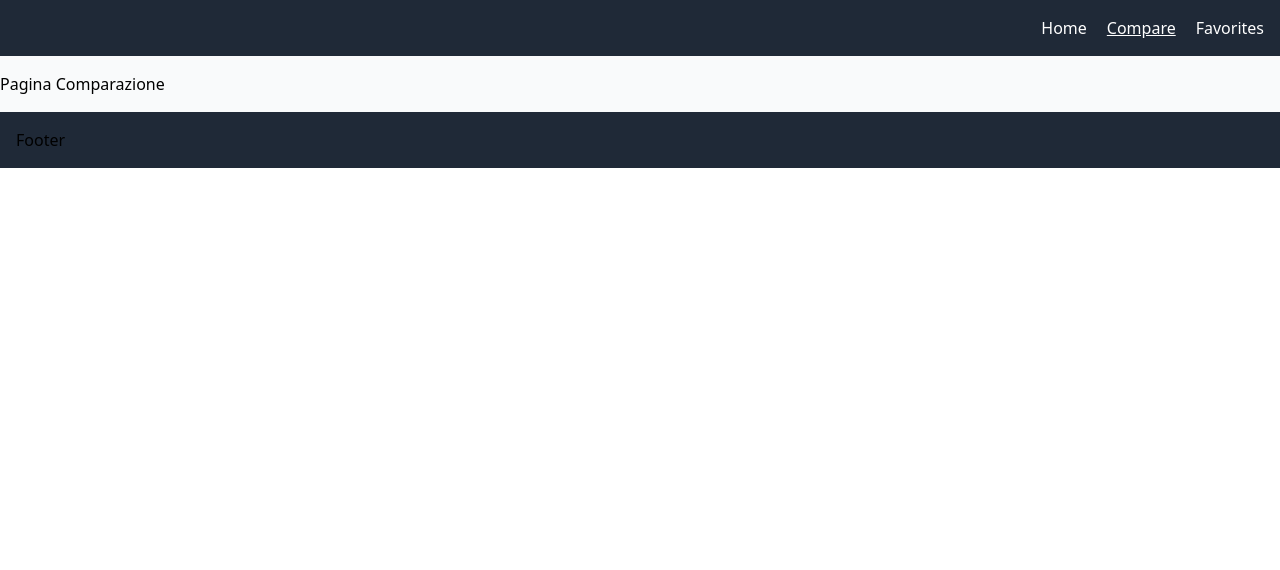
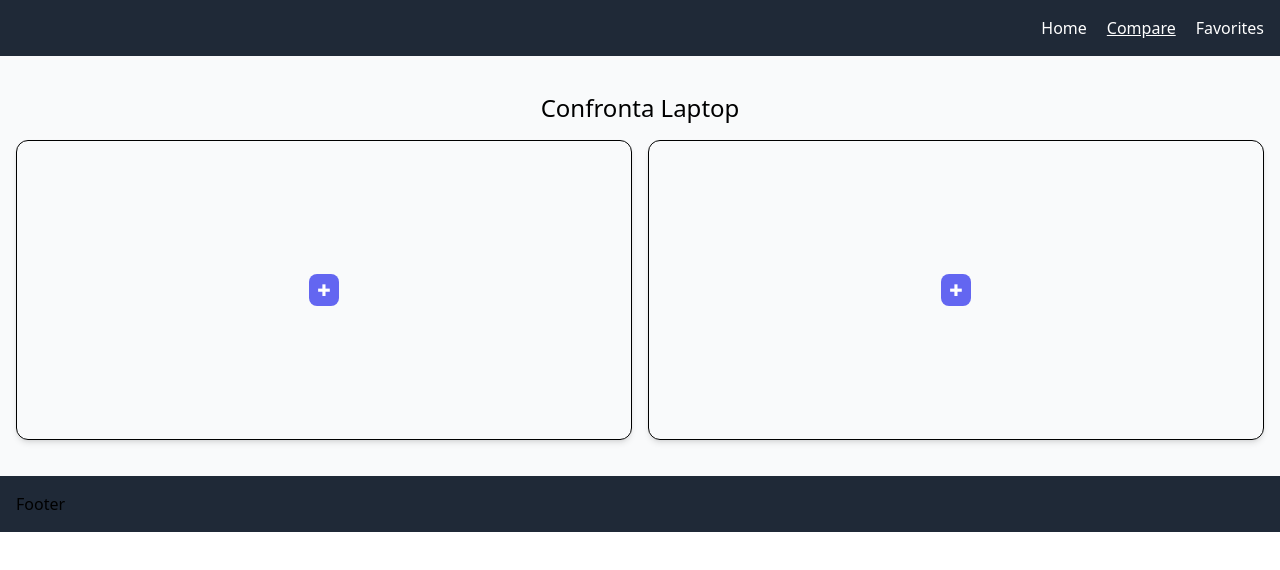
Before and after one commit to gianluca-milesi/progetto-finale-spec-frontend-front, a React (Vite) app in the folder frontend/: page /compare in a window 1280 px wide. Shown: the top 570 px of the page. Built offline with nearby package versions, Linux system fonts and the light colour scheme; no server answers.

Commit message:
ADD: ComparePage layout and style

```diff
--- a/frontend/src/App.tsx
+++ b/frontend/src/App.tsx
@@ -45,10 +45,17 @@ function App() {
   // console.log(favorites)
 
   function addCompare(laptop: Laptop) {
-    setCompare(prev => prev.some(l => l.id === laptop.id)
-      ? prev.filter(l => l.id !== laptop.id)
-      : [...prev, laptop]
-    )
+    setCompare(prev => {
+      const alreadyInCompare = prev.some(l => l.id === laptop.id)
+      if (alreadyInCompare) {
+        return prev.filter(l => l.id !== laptop.id)
+      } else if (prev.length < 2) {
+        return [...prev, laptop]
+      } else {
+        alert("Puoi confrontare solo due elementi alla volta")
+        return prev
+      }
+    })
   }
   // console.log(compare)
 
--- a/frontend/src/components/LaptopCard.tsx
+++ b/frontend/src/components/LaptopCard.tsx
@@ -25,7 +25,7 @@ function LaptopCard({ laptop }: Props) {
 
 
     return (
-        // <Link to="/">
+        <Link to="/">
             <div className="flex items-center shadow-md/20 rounded-xl gap-2 m-2 relative hover:scale-102 duration-200 ease-in">
                 <figure>
                     <img src={laptop.category === "laptop" ? laptopPlaceholder : placeholder} className="w-25 rounded-l-xl" />
@@ -35,19 +35,27 @@ function LaptopCard({ laptop }: Props) {
                     <p className="italic">{laptop.category}</p>
                     <div className="flex gap-0.5 items-center absolute bottom-2 right-2">
                         <button
-                            onClick={() => addCompare(laptop)}
+                            onClick={(e) => {
+                                e.preventDefault()
+                                e.stopPropagation()
+                                addCompare(laptop)
+                            }}
                             className="button !py-0.5 !px-2 shadow shadow-indigo-500/50 hover:!scale-115">
                             {isCompared ? "✓" : "✚"}
                         </button>
                         <button
-                            onClick={() => addFavorite(laptop)}
+                            onClick={(e) => {
+                                e.preventDefault()
+                                e.stopPropagation()
+                                addFavorite(laptop)
+                            }}
                             className="button !py-0.5 !px-2 shadow shadow-indigo-500/50 hover:!scale-115">
                             {isFavorite ? "❤️" : "♡"}
                         </button>
                     </div>
                 </div>
-            </div>
-        // </Link>
+            </div >
+        </Link >
     )
 }
 
--- /dev/null
+++ b/frontend/src/components/LaptopDetailsCard.tsx
@@ -0,0 +1,23 @@
+import { Laptop } from "../types/Laptop"
+
+type Props = {
+    laptop: Laptop
+}
+
+
+function LaptopDetailsCard({ laptop }: Props) {
+    return (
+        <div>
+            <h3 className="text-xl font-bold mb-2">{laptop.title}</h3>
+            <p className="italic text-sm mb-1">Categoria: {laptop.category}</p>
+            {/* Aggiungi altre info: */}
+            <p className="text-sm">Brand: {laptop.brand}</p>
+            <p className="text-sm">RAM: {laptop.ram} GB</p>
+            <p className="text-sm">Storage: {laptop.storage}</p>
+            <p className="text-sm">Sistema operativo: {laptop.os}</p>
+            <p className="text-sm">Anno: {laptop.releaseYear}</p>
+        </div>
+    )
+}
+
+export default LaptopDetailsCard
--- a/frontend/src/pages/ComparePage.tsx
+++ b/frontend/src/pages/ComparePage.tsx
@@ -1,6 +1,48 @@
+//React router dom
+import { useNavigate } from "react-router-dom"
+//Contexts
+import GlobalContext from "../contexts/GlobalContext"
+//Hooks
+import { useContext } from "react"
+//Components
+import LaptopDetailsCard from "../components/LaptopDetailsCard"
+
+
 function ComparePage() {
+
+    const context = useContext(GlobalContext)
+    if (!context) return <div>Caricamento...</div>
+    const { compare } = context
+
+    const navigate = useNavigate()
+
+
     return (
-        <div>Pagina Comparazione</div>
+        <section className="container py-5">
+            <h2 className="text-2xl text-center mb-4">Confronta Laptop</h2>
+            <div className="row">
+                {[0, 1].map((index) => {
+                    const laptop = compare[index]
+
+                    return (
+                        <div key={index} className="col-6">
+                            <div className="border rounded-xl min-h-[300px] shadow-md flex justify-center items-center mx-2">
+                                {laptop ? (
+                                    <LaptopDetailsCard laptop={laptop} />
+                                ) : (
+                                    <button
+                                        onClick={() => navigate("/")}
+                                        className="button"
+                                    >
+                                        ✚
+                                    </button>
+                                )}
+                            </div>
+                        </div>
+                    )
+                })}
+            </div>
+        </section>
     )
 }
 
--- a/frontend/src/pages/FavoritesPage.tsx
+++ b/frontend/src/pages/FavoritesPage.tsx
@@ -19,7 +19,7 @@ function FavoritesPage() {
 
     return (
         <>
-            <h1 className="text-2xl text-center font-semibold">Preferiti</h1>
+            <h1 className="text-2xl text-center font-semibold mb-4">Preferiti</h1>
             <div className="container">
                 <div className="row">
                     {favorites.length > 0 ? (
@@ -29,7 +29,7 @@ function FavoritesPage() {
                             </div>
                         ))
                     ) : (
-                        <div className="flex flex-col justify-center items-center gap-1 m-auto mt-2">
+                        <div className="flex flex-col justify-center items-center gap-1 m-auto">
                             <p className="italic">Non ci sono preferiti...</p>
                             <button
                                 onClick={() => navigate("/")}
```
